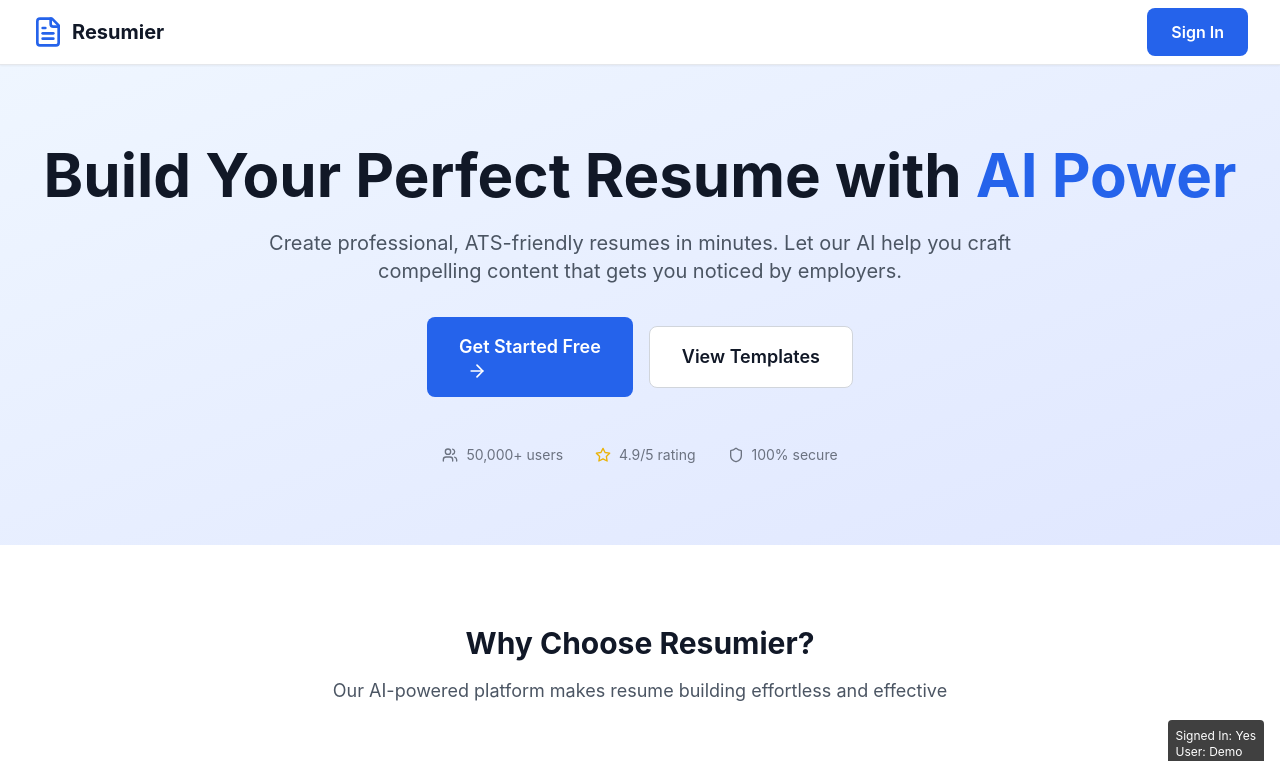
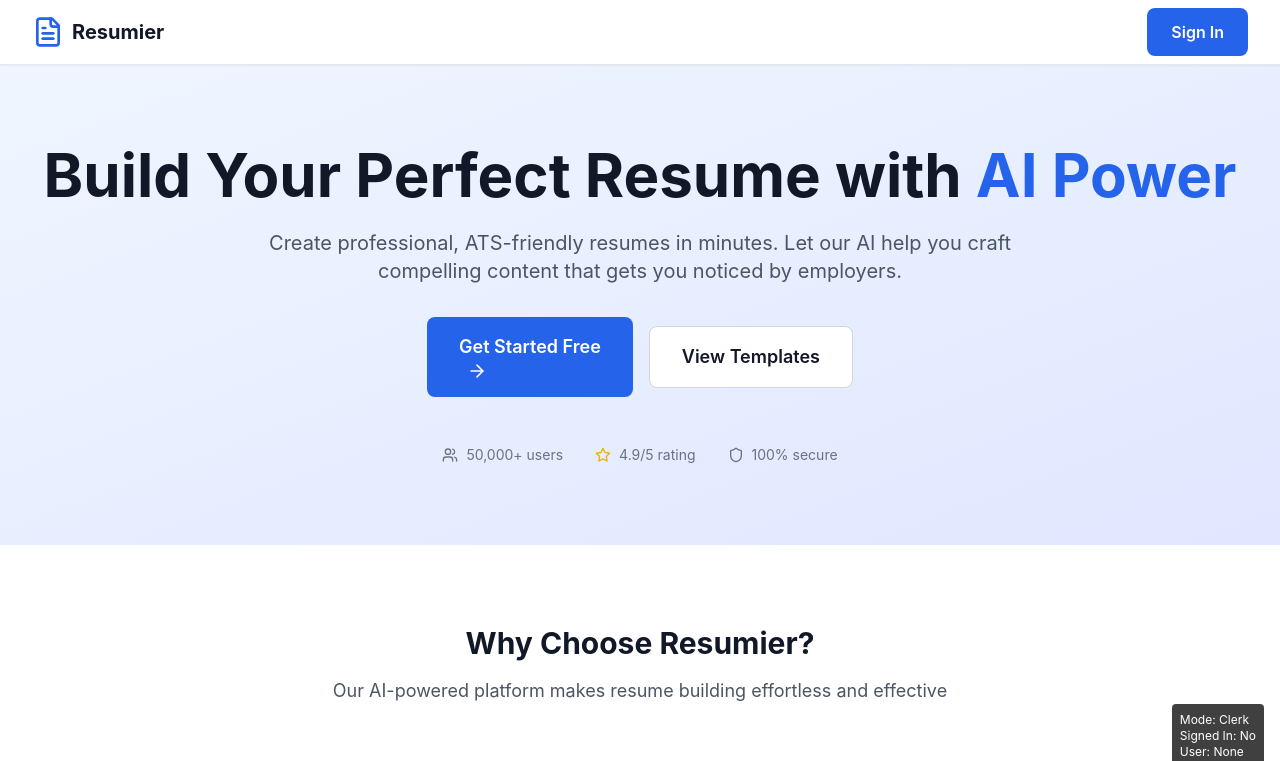
Before and after one commit to Remanth05/AI-Resume-Builder, a React (Vite) app: page / in a window 1280 px wide. Shown: the top 761 px of the page. Built offline with nearby package versions, Linux system fonts and the light colour scheme; no server answers.

Commit message:
Make AuthDebug work in all environments
cgen-fb483528faf54f0d8ad6cc099462572b

```diff
--- a/src/components/AuthDebug.tsx
+++ b/src/components/AuthDebug.tsx
@@ -1,10 +1,24 @@
-import { useDemoAuth } from './DemoAuthProvider'
+// Check if we're using demo mode
+const isUsingDemo = import.meta.env.VITE_CLERK_PUBLISHABLE_KEY === 'pk_test_demo_key_for_development_bypass'
 
 export default function AuthDebug() {
-  const { user, isSignedIn } = useDemoAuth()
+  let user = null
+  let isSignedIn = false
+
+  if (isUsingDemo) {
+    try {
+      const { useDemoAuth } = require('./DemoAuthProvider')
+      const demoAuth = useDemoAuth()
+      user = demoAuth.user
+      isSignedIn = demoAuth.isSignedIn
+    } catch (error) {
+      console.log('Demo auth not available in debug')
+    }
+  }
 
   return (
-    <div className="fixed bottom-4 right-4 bg-black text-white p-2 rounded text-xs opacity-75">
+    <div className="fixed bottom-4 right-4 bg-black text-white p-2 rounded text-xs opacity-75 z-50">
+      <div>Mode: {isUsingDemo ? 'Demo' : 'Clerk'}</div>
       <div>Signed In: {isSignedIn ? 'Yes' : 'No'}</div>
       <div>User: {user?.firstName || 'None'}</div>
       <div>Path: {window.location.pathname}</div>
```
